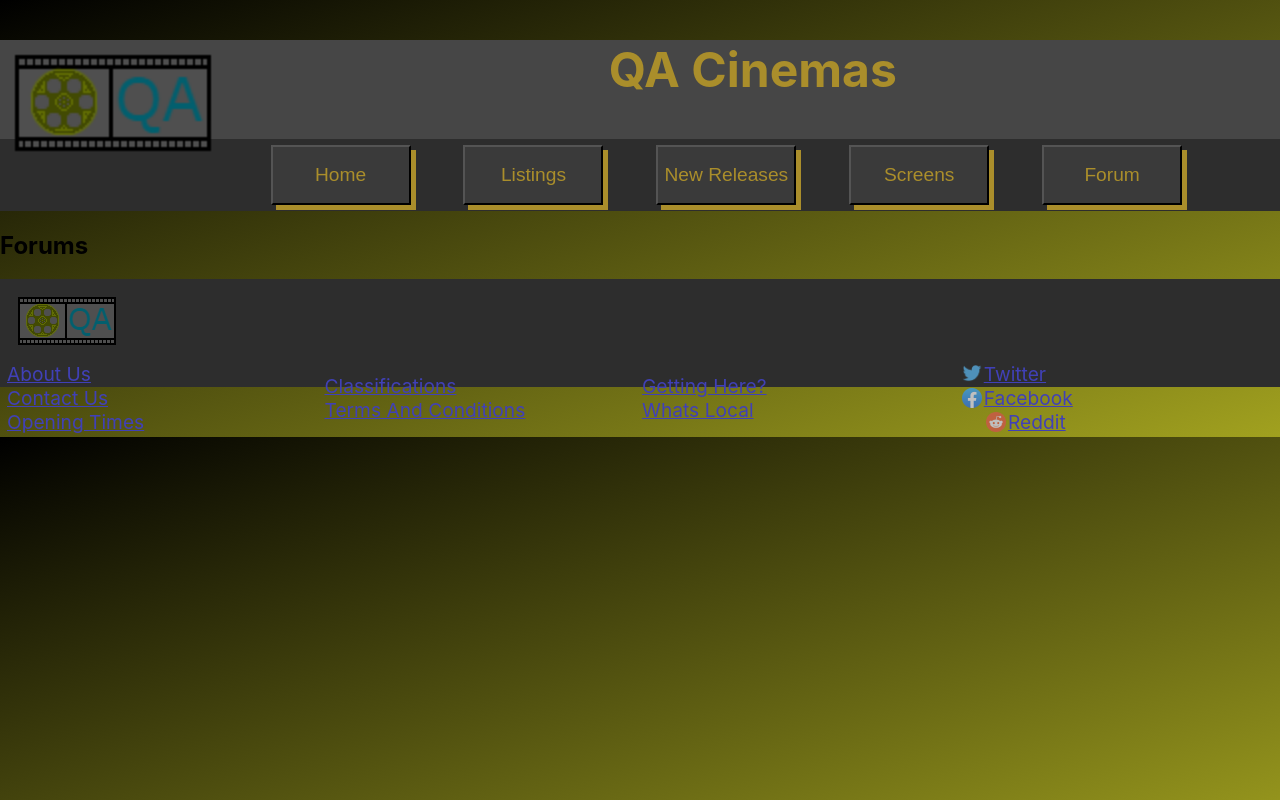
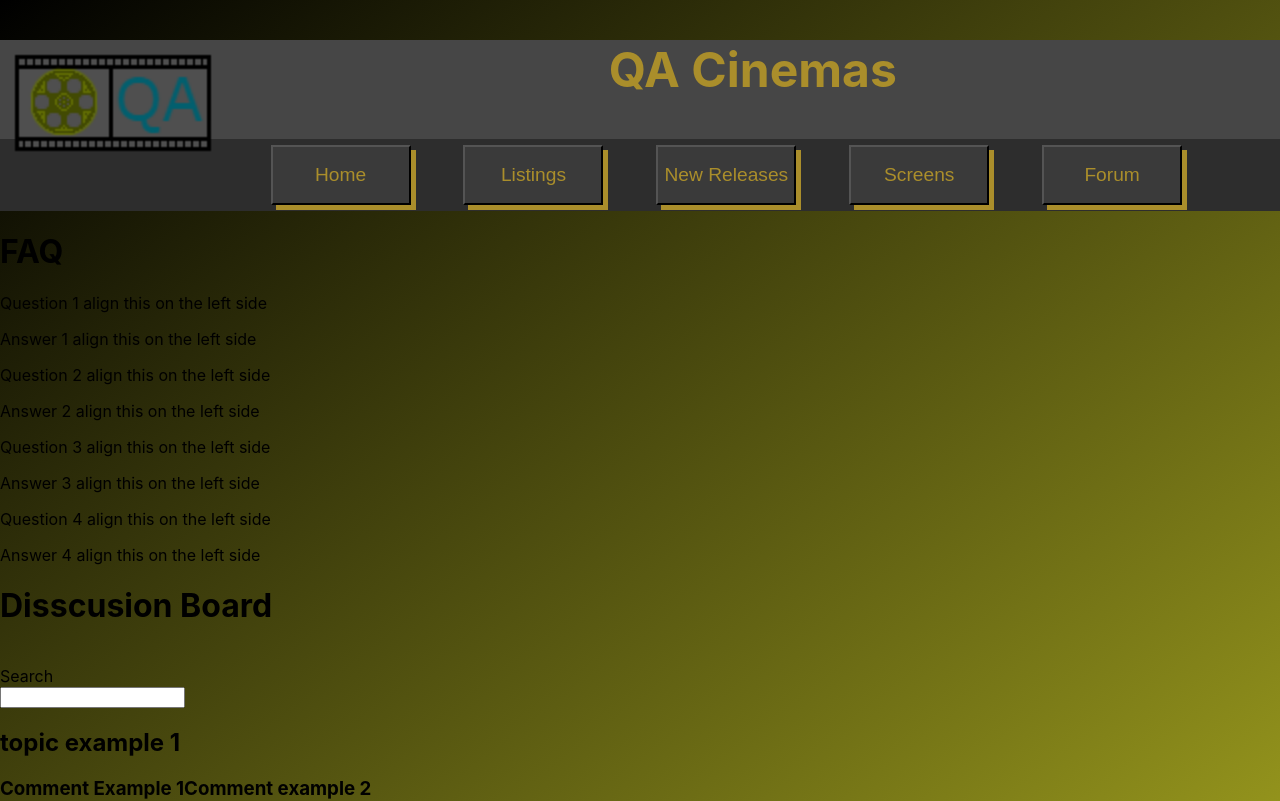
Before and after one commit to MegaSharkRhinonado/QAProject3, a React (Create React App) app in the folder megasharkrhinonado/: page /Forums in a window 1280 px wide. Shown: the top 801 px of the page. Built offline with nearby package versions, Linux system fonts and the light colour scheme.

Commit message:
MEG-123 #Discussion board has all the react elements, no CSS

```diff
--- /dev/null
+++ b/megasharkrhinonado/src/Components/Forums/ForumCards/FCard01.jsx
@@ -0,0 +1,15 @@
+
+import FC11 from "../FourmsComp/FC11";
+import FC21 from "../FourmsComp/FC21";
+import FC22 from "../FourmsComp/FC22";
+
+const FCard01 = () => {
+    return (
+        <>
+            <FC11 />
+
+       </>
+     );
+}
+
+export default FCard01;
--- /dev/null
+++ b/megasharkrhinonado/src/Components/Forums/ForumCards/FCard02.jsx
@@ -0,0 +1,18 @@
+
+import FC21 from "../FourmsComp/FC21";
+import FC22 from "../FourmsComp/FC22";
+import FC23 from "../FourmsComp/FC23";
+
+const FCard02 = () => {
+    return (
+        <>
+            <FC21 />
+            <FC22 />
+            <FC23 />
+
+
+       </>
+     );
+}
+
+export default FCard02;
--- /dev/null
+++ b/megasharkrhinonado/src/Components/Forums/FourmsComp/FC11.jsx
@@ -0,0 +1,20 @@
+
+const FC11 = () => {
+    return (
+        <>
+            <h1>FAQ</h1>
+
+            {/* change what is in the text for what is needed */}
+            <p> Question 1 align this on the left side</p>
+            <p> Answer 1 align this on the left side</p>
+            <p> Question 2 align this on the left side</p>
+            <p> Answer 2 align this on the left side</p>
+            <p> Question 3 align this on the left side</p>
+            <p> Answer 3 align this on the left side</p>
+            <p> Question 4 align this on the left side</p>
+            <p> Answer 4 align this on the left side</p>
+       </>
+     );
+}
+
+export default FC11;
--- /dev/null
+++ b/megasharkrhinonado/src/Components/Forums/FourmsComp/FC21.jsx
@@ -0,0 +1,10 @@
+
+const FC21 = () => {
+    return (
+        <>
+            <h1>Disscusion Board</h1>
+       </>
+     );
+}
+
+export default FC21;
--- /dev/null
+++ b/megasharkrhinonado/src/Components/Forums/FourmsComp/FC22.jsx
@@ -0,0 +1,12 @@
+
+const FC22 = () => {
+    return (
+        <>
+            <label>
+                <br />Search</label>
+            <br /> <input type="text" id="Search" />
+       </>
+     );
+}
+
+export default FC22;
--- /dev/null
+++ b/megasharkrhinonado/src/Components/Forums/FourmsComp/FC23.jsx
@@ -0,0 +1,14 @@
+
+let topic = "topic example 1";
+let comments = ["Comment Example 1", "Comment example 2"]
+
+const FC23 = () => {
+    return (
+        <>
+            <h2>{topic}</h2>
+            <h3>{comments}</h3>
+       </>
+     );
+}
+
+export default FC23;
--- a/megasharkrhinonado/src/Components/Forums/forums.jsx
+++ b/megasharkrhinonado/src/Components/Forums/forums.jsx
@@ -1,7 +1,12 @@
+
+import FCard01 from "./ForumCards/FCard01";
+import FCard02 from "./ForumCards/FCard02";
+
 const Forums = () => {
     return (
         <>
-            <h2>Forums</h2>
+            <FCard01 />
+            <FCard02 />
         </>
      );
 }
```
